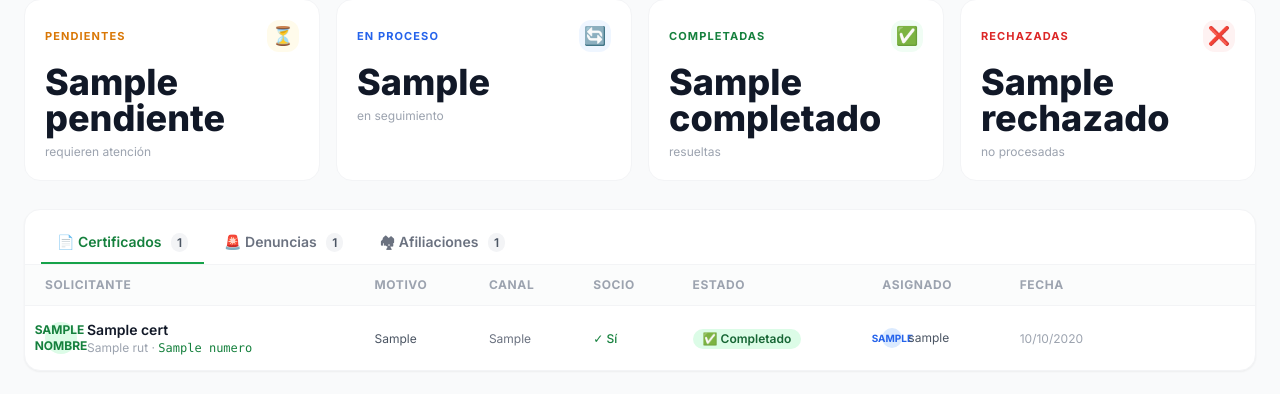
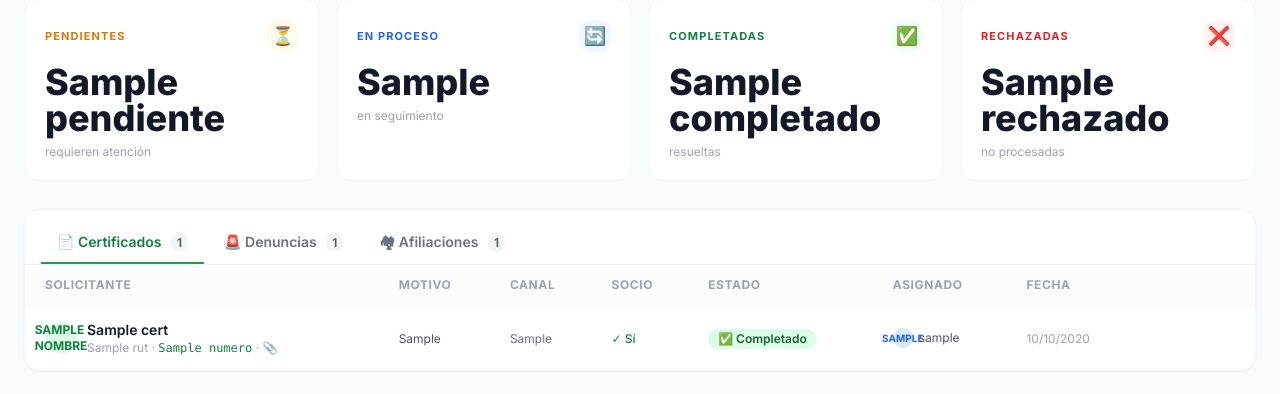
Before and after one commit to Raykhan12/JV-conce-rocio, a Django app: template solicitudes/templates/solicitudes/dashboard.html in a window 1280 px wide. Shown: the part 159-553 px from the top of the page. Run offline with Django 5.2, Linux system fonts and the light colour scheme; the template is opened without the code that fills it: most values are stand-ins (such as "Sample title", 1, 10 or a date in 2020); some libraries are stand-ins or nearby versions.

Commit message:
feat: indicador 📎 en dashboard cuando certificado tiene boleta adjunta

```diff
--- a/solicitudes/templates/solicitudes/dashboard.html
+++ b/solicitudes/templates/solicitudes/dashboard.html
@@ -108,7 +108,7 @@
                 </div>
                 <div class="min-w-0">
                   <p class="font-semibold text-gray-900 truncate">{{ c.nombre }}</p>
-                  <p class="text-xs text-gray-400">{{ c.rut }} &middot; <span class="font-mono text-green-700">{{ c.numero }}</span></p>
+                  <p class="text-xs text-gray-400">{{ c.rut }} &middot; <span class="font-mono text-green-700">{{ c.numero }}</span>{% if c.boleta_servicio %} &middot; <span class="text-blue-600" title="Tiene boleta adjunta">📎</span>{% endif %}</p>
                 </div>
               </div>
             </td>
```
